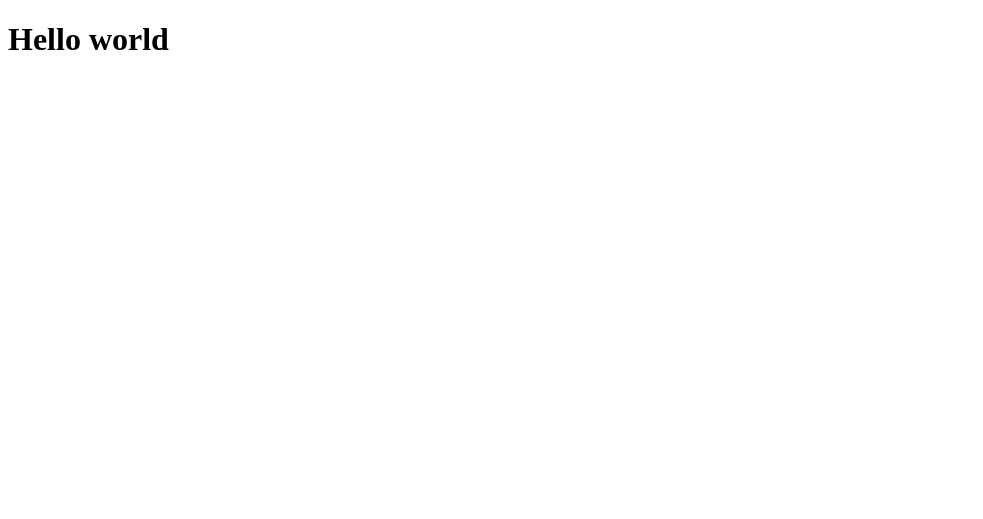
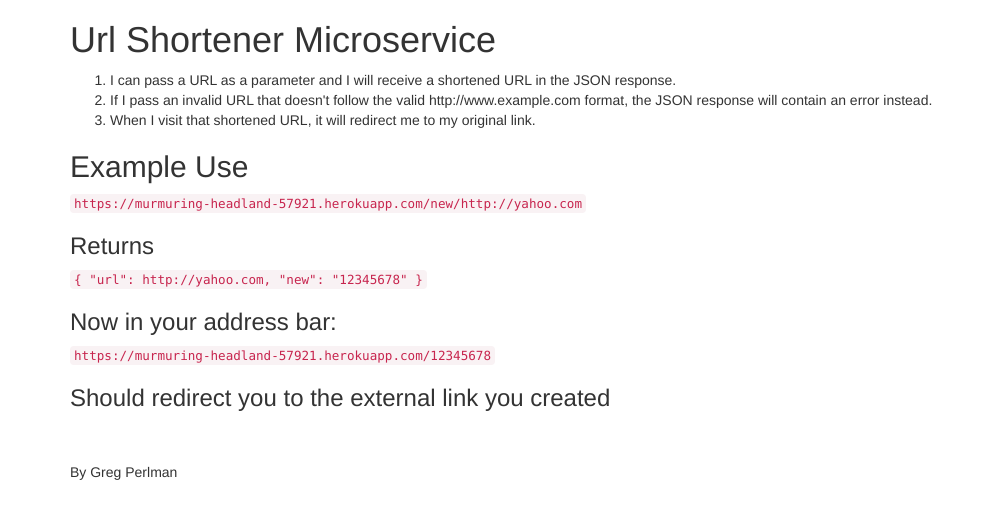
Before and after one commit to gperl27/url-shortener, a Node server app: page / in a window 1280 px wide. Before the commit the part shown is almost empty. Shown: the top 519 px of the page, without its empty margins (0-983 px from the left). Run offline with Node 20, Linux system fonts and the light colour scheme; some libraries are stand-ins or nearby versions.

Commit message:
modified view

```diff
--- a/views/index.ejs
+++ b/views/index.ejs
@@ -2,8 +2,30 @@
 <html>
     <head>
         <title>URL Shortener</title>
+        <link rel="stylesheet prefetch" href="https://maxcdn.bootstrapcdn.com/bootstrap/3.3.6/css/bootstrap.min.css">
     </head>
+    <style type="text/css">
+        #watermark {
+            margin-top: 50px;
+
+        }
+    </style>
     <body>
-        <h1>Hello world</h1>
+        <div class='container'>
+            <h1>Url Shortener Microservice</h1>
+            <ol>
+                <li>I can pass a URL as a parameter and I will receive a shortened URL in the JSON response.</li>
+                <li>If I pass an invalid URL that doesn't follow the valid http://www.example.com format, the JSON response will contain an error instead.</li>
+                <li>When I visit that shortened URL, it will redirect me to my original link.</li>
+            </ol>
+            <h2>Example Use</h2>
+            <code>https://murmuring-headland-57921.herokuapp.com/new/http://yahoo.com</code>
+            <h3>Returns</h3>
+            <code>{ "url": http://yahoo.com, "new": "12345678" }</code>
+            <h3>Now in your address bar: </h3>
+            <code>https://murmuring-headland-57921.herokuapp.com/12345678</code>
+            <h3>Should redirect you to the external link you created</h3>
+            <p id='watermark'>By Greg Perlman</p>
+        </div>
     </body>
 </html>
```
Also changed, not shown: server.js (+0 -16 lines), 1 other file.
